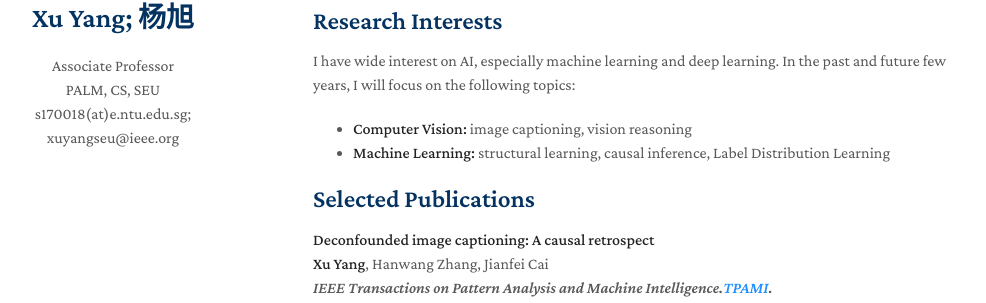
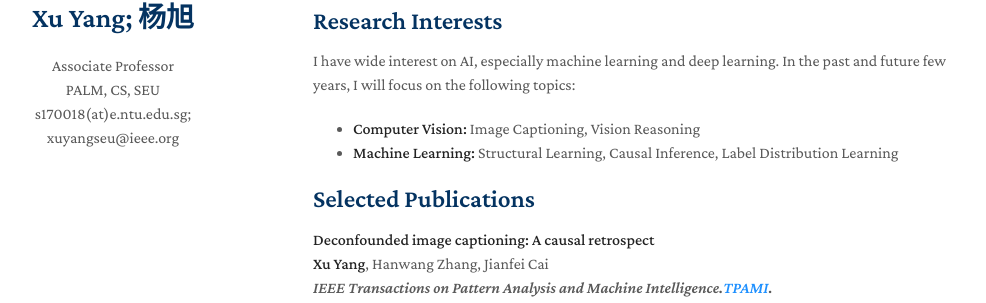
Before and after one commit to yxPALMweb/yxPALMweb.github.io, a Jekyll site: the page built from index.md, in a window 1280 px wide and 900 px high. Shown: the part 218-521 px from the top of the window, without its empty margins (157-1143 px from the left). Built offline with Jekyll 4.4.1, drawn with Linux system fonts in a browser that asks for light colours; nearby versions of some CDN libraries; a style sheet for code colours, icons or effects is not loaded; our own code applies the rules of GitHub Pages for plain Markdown files.

```diff
--- a/index.md
+++ b/index.md
@@ -8,8 +8,8 @@ I am now an Associate professor at [PALM](http://palm.seu.edu.cn/home.html) lab,
 
 ## Research Interests
 I have wide interest on AI, especially machine learning and deep learning. In the past and future few years, I will focus on the following topics:
-- **Computer Vision:** image captioning, vision reasoning
-- **Machine Learning:** structural learning, causal inference, Label Distribution Learning
+- **Computer Vision:** Image Captioning, Vision Reasoning
+- **Machine Learning:** Structural Learning, Causal Inference, Label Distribution Learning
 
 ## Selected Publications
 [comment]: <> (TPAMI)
```
